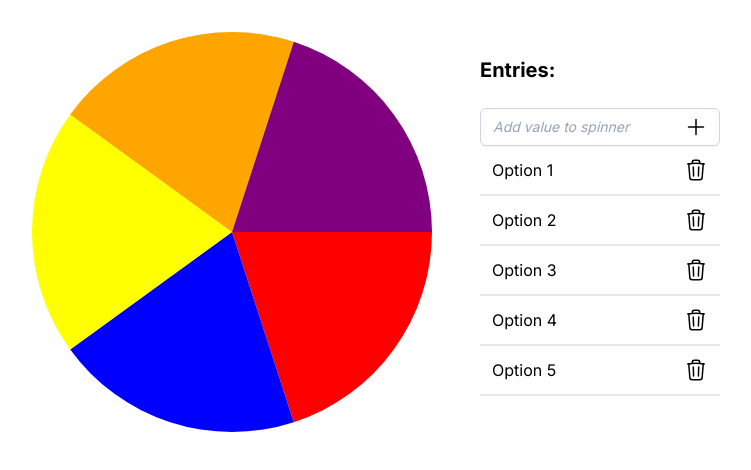
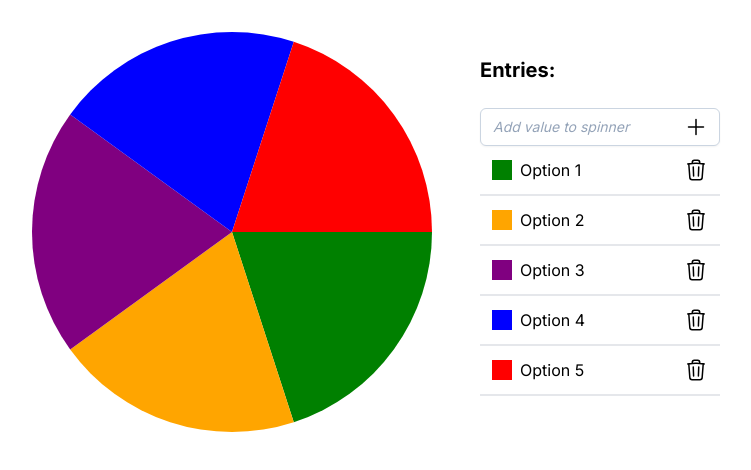
Before and after one commit to devlak2001/random, a Next.js app: page /spinner in a window 1280 px wide. Shown: the top 470 px of the page, without its empty margins (264-1015 px from the left). Built offline with nearby package versions, Linux system fonts and the light colour scheme.

Commit message:
assigned colors for each entry

```diff
--- a/app/spinner/page.tsx
+++ b/app/spinner/page.tsx
@@ -1,11 +1,39 @@
 "use client";
 import { useEffect, useRef, useState } from "react";
+
+const colors: Array<string> = [
+  "red",
+  "blue",
+  "yellow",
+  "orange",
+  "purple",
+  "green",
+];
+
+function generateColorsArray(lenght: number = 5) {
+  const shuffledArray: Array<string> = [];
+
+  while (shuffledArray.length < lenght) {
+    const color = colors[Math.floor(Math.random() * colors.length)];
+    if (
+      shuffledArray.length === 0 ||
+      (shuffledArray[shuffledArray.length - 1] !== color &&
+        shuffledArray[0] !== color)
+    ) {
+      shuffledArray.push(color);
+    }
+  }
+
+  return shuffledArray;
+}
 
 export default function Spinner() {
   const canvasRef = useRef(null);
   const windowSize = useWindowSize();
   const [currentValue, setCurrentValue] = useState<string>("");
-  const [values, setValues] = useState<Array<string>>([
+  const [entryColors, setEntryColors] =
+    useState<Array<string>>(generateColorsArray);
+  const [entries, setEntries] = useState<Array<string>>([
     "Option 1",
     "Option 2",
     "Option 3",
@@ -15,15 +43,6 @@ export default function Spinner() {
   const [emptyInputError, setEmptyInputError] = useState<boolean>(false);
 
   useEffect(() => {
-    const colorsArray: Array<string> = [
-      "red",
-      "blue",
-      "yellow",
-      "orange",
-      "purple",
-      "green",
-    ];
-
     const canvas: HTMLCanvasElement = canvasRef.current!;
     const ctx = canvas.getContext("2d")!;
 
@@ -33,16 +52,14 @@ export default function Spinner() {
       radius: number,
       numOfSlices: number
     ) {
-      const colors = colorsArray.slice(0, numOfSlices);
       const sliceRadius = (Math.PI * 2) / numOfSlices;
 
-      console.log(colors);
-      if (numOfSlices) {
+      if (entries.length) {
         for (let i = 0; i < numOfSlices; i++) {
           ctx.beginPath();
           ctx.arc(x, y, radius, sliceRadius * i, sliceRadius * (i + 1));
           ctx.lineTo(x, y);
-          ctx.fillStyle = colors[i];
+          ctx.fillStyle = entryColors[i];
           ctx.fill();
         }
       } else {
@@ -59,9 +76,9 @@ export default function Spinner() {
       canvas.width / 2,
       canvas.height / 2,
       canvas.height / 2,
-      values.length
+      entries.length
     );
-  }, [values, windowSize]);
+  }, [entries, windowSize]);
 
   return (
     <div className="flex items-start justify-center">
@@ -79,7 +96,8 @@ export default function Spinner() {
             className="absolute right-2 hover:bg-slate-200 hover:cursor-pointer transition-colors p-1"
             onClick={(e) => {
               if (currentValue !== "") {
-                setValues([...values, currentValue]);
+                setEntries([currentValue, ...entries]);
+                setEntryColors([...generateColorsArray(entries.length + 1)]);
                 setCurrentValue("");
               } else {
                 setEmptyInputError(true);
@@ -117,7 +135,9 @@ export default function Spinner() {
             onKeyDown={(e) => {
               if (e.key === "Enter") {
                 if (currentValue !== "") {
-                  setValues([...values, currentValue]);
+                  setEntries([currentValue, ...entries]);
+                  setEntryColors([...generateColorsArray(entries.length + 1)]);
+                  console.log(entries);
                   setCurrentValue("");
                 } else {
                   setEmptyInputError(true);
@@ -132,18 +152,22 @@ export default function Spinner() {
           />
         </label>
         <ul>
-          {values.map((el, index) => (
+          {entries.map((el, index) => (
             <li
               key={index}
               className="text-base w-60 flex items-center relative py-3 px-3 border-b-2"
             >
+              <span
+                className="h-5 w-5 mr-2"
+                style={{ backgroundColor: entryColors[index] }}
+              ></span>
               <span>{el}</span>
               <span
                 onClick={() => {
-                  const tempArray = [...values];
+                  const tempArray = [...entries];
                   tempArray.splice(index, 1);
-                  console.log(tempArray);
-                  setValues([...tempArray]);
+                  setEntries([...tempArray]);
+                  setEntryColors([...generateColorsArray(tempArray.length)]);
                 }}
                 className="absolute right-2 p-1 hover:bg-slate-200 hover:cursor-pointer transition-colors"
               >
```
